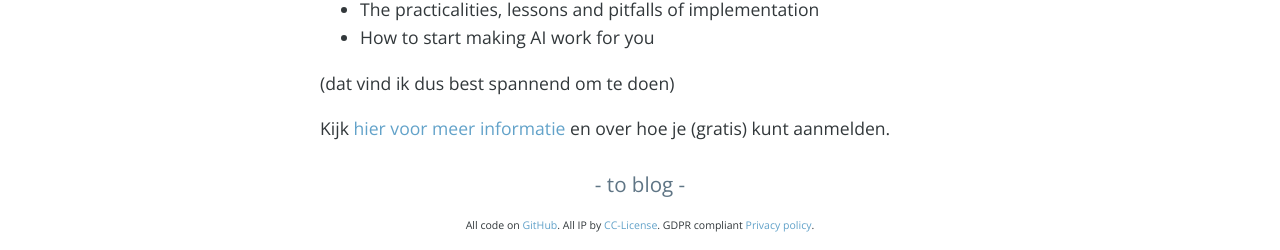
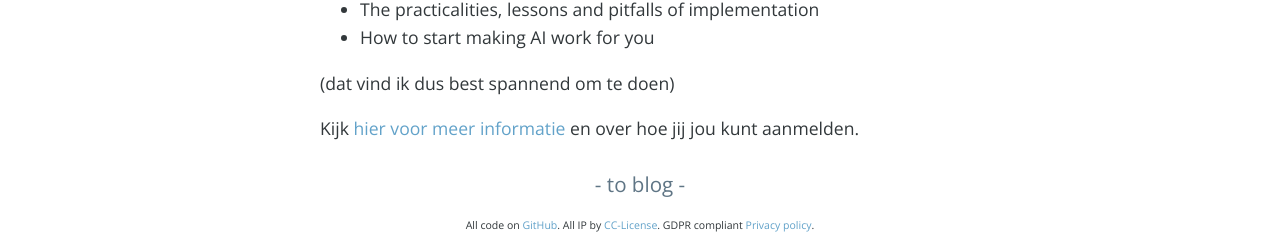
Before and after one commit to fprisse/Weblog, a Jekyll site: the page built from _posts/2020-11-11-APMtalk.md, in a window 1280 px wide. Shown: the part 1078-1328 px from the top of the page. Built offline with Jekyll 4.4.1, drawn with Linux system fonts in a browser that asks for light colours; nearby versions of some CDN libraries; comment, search, counter and statistics services are not loaded.

Commit message:
Update 2020-11-11-APMtalk.md

```diff
--- a/_posts/2020-11-11-APMtalk.md
+++ b/_posts/2020-11-11-APMtalk.md
@@ -19,4 +19,4 @@
 
 (dat vind ik dus best spannend om te doen)
 
-Kijk [hier voor meer informatie](https://www.google.com/search?q=webinar+florent+prisse) en over hoe je (gratis) kunt aanmelden.
+Kijk [hier voor meer informatie](https://www.braincreators.com/ai-in-practice-webinar) en over hoe jij jou kunt aanmelden.
```
